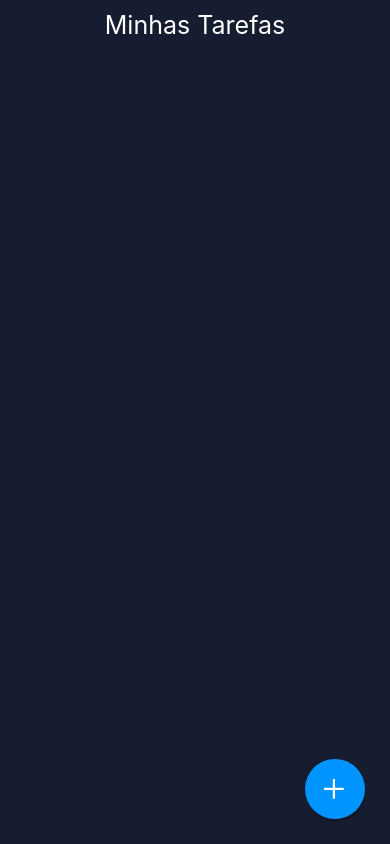
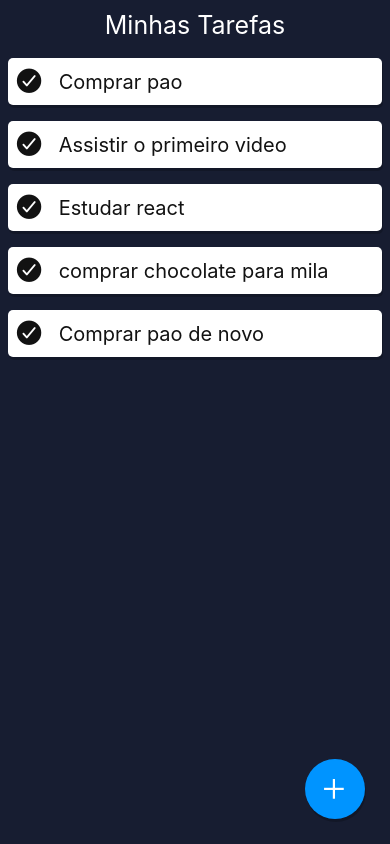
Before and after one commit to MiqueiasGomes06/AppTarefas-ReactNative, a React Native app: screen / in a window 390 px wide. Built offline with nearby package versions, Linux system fonts and the light colour scheme.

Commit message:
index.js Tasklist

```diff
--- a/App.js
+++ b/App.js
@@ -1,8 +1,18 @@
 import React, { useState } from "react"
 import { View, Text, StyleSheet, SafeAreaView, StatusBar, TouchableOpacity, FlatList} from "react-native";
 import {Ionicons} from '@expo/vector-icons';
+import TaskList from "./src/components/TaskList";
 
 export default function App(){
+
+  const[task, setTask] = useState([
+      {key: 1, task: 'Comprar pao'},
+      {key: 2, task: 'Assistir o primeiro video'},
+      {key: 3, task: 'Estudar react'},
+      {key: 4, task: 'comprar chocolate para mila'},
+      {key: 5, task: 'Comprar pao de novo '}
+    ]);
+
   return(
     <SafeAreaView style={styles.container}>
       <StatusBar backgroundColor="#171d31" barStyle="light-content"/>
@@ -11,6 +21,14 @@ export default function App(){
         <Text style={styles.title}> Minhas Tarefas </Text>
       </View>
 
+      <FlatList
+      marginHorizontal={10}
+      showsHorizontalScrollIndicator={false}
+      data={task}
+      keyExtractor={(item) => String(item.key)}
+      renderItem={({ item }) => <TaskList data={item}/>}
+
+      />
 
 
 
--- a/package.json
+++ b/package.json
@@ -12,7 +12,8 @@
     "expo": "~49.0.8",
     "expo-status-bar": "~1.6.0",
     "react": "18.2.0",
-    "react-native": "0.72.4"
+    "react-native": "0.72.4",
+    "react-native-animatable": "^1.3.3"
   },
   "devDependencies": {
     "@babel/core": "^7.20.0"
--- /dev/null
+++ b/src/components/TaskList/index.js
@@ -0,0 +1,43 @@
+import React from 'react';
+import {View, Text, TouchableOpacity, StyleSheet } from 'react-native'
+import { Ionicons } from '@expo/vector-icons'
+import * as Animatable from 'react-native-animatable';
+
+export default function TaskList( {data} ){
+    return(
+        <Animatable.View style={styles.container} animation="bounceIn" useNativeDriver>
+            <TouchableOpacity>
+                <Ionicons name = "md-checkmark-circle" size={30} color="#121212"/>
+            </TouchableOpacity>
+            <View>
+                <Text style={styles.task}> {data.task} </Text>
+
+            </View>
+        </Animatable.View>
+    )
+}
+
+const styles = StyleSheet.create({
+    container:{
+        flex: 1,
+        margin: 8,
+        flexDirection: 'row',
+        alignItems: 'center',
+        backgroundColor: '#FFF',
+        borderRadius: 5,
+        padding: 7,
+        elevation: 1.5,
+        shadowColor: '#000',
+        shadowOpacity: 0.2,
+        shadowOffset:{
+            width: 1,
+            height:3,
+        }
+    },
+    task:{
+        color:'#121212',
+        fontSize: 20,
+        paddingLeft: 8,
+        paddingRight: 20
+    }
+})
```
Also changed, not shown: 1 other file (tests, documents, lock files or other folders).
